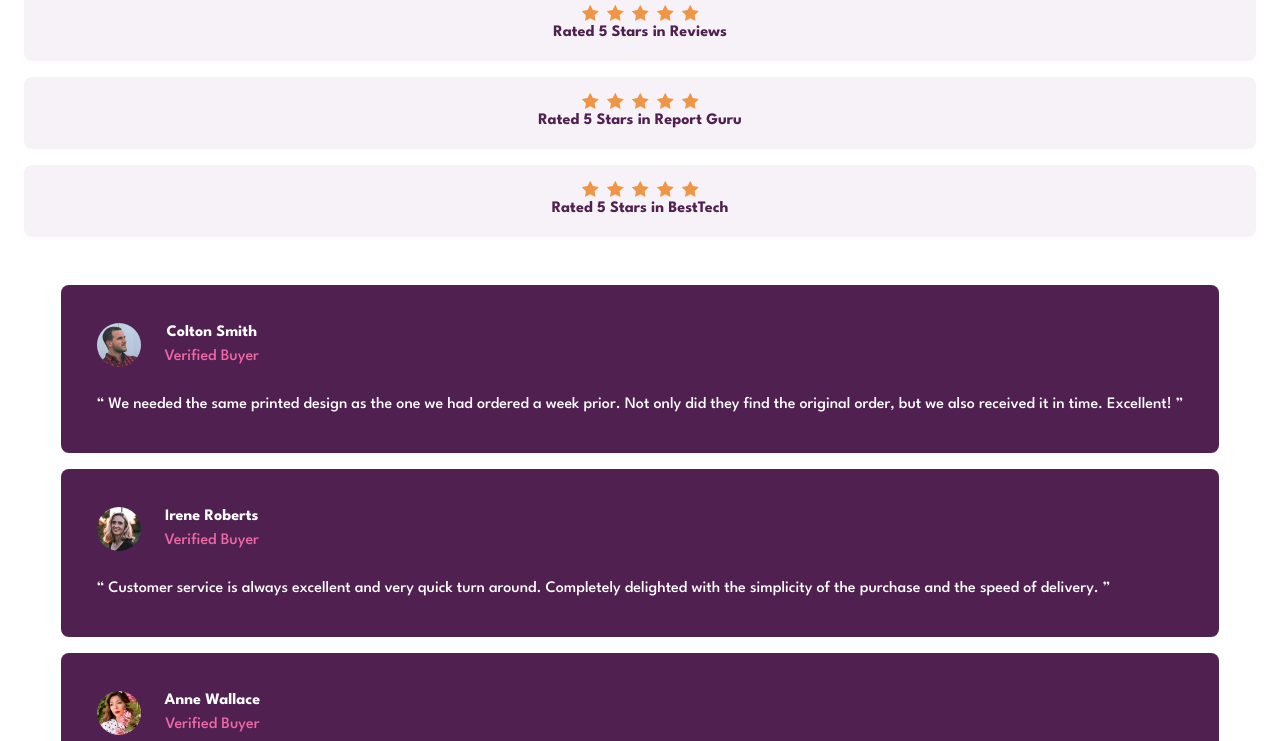
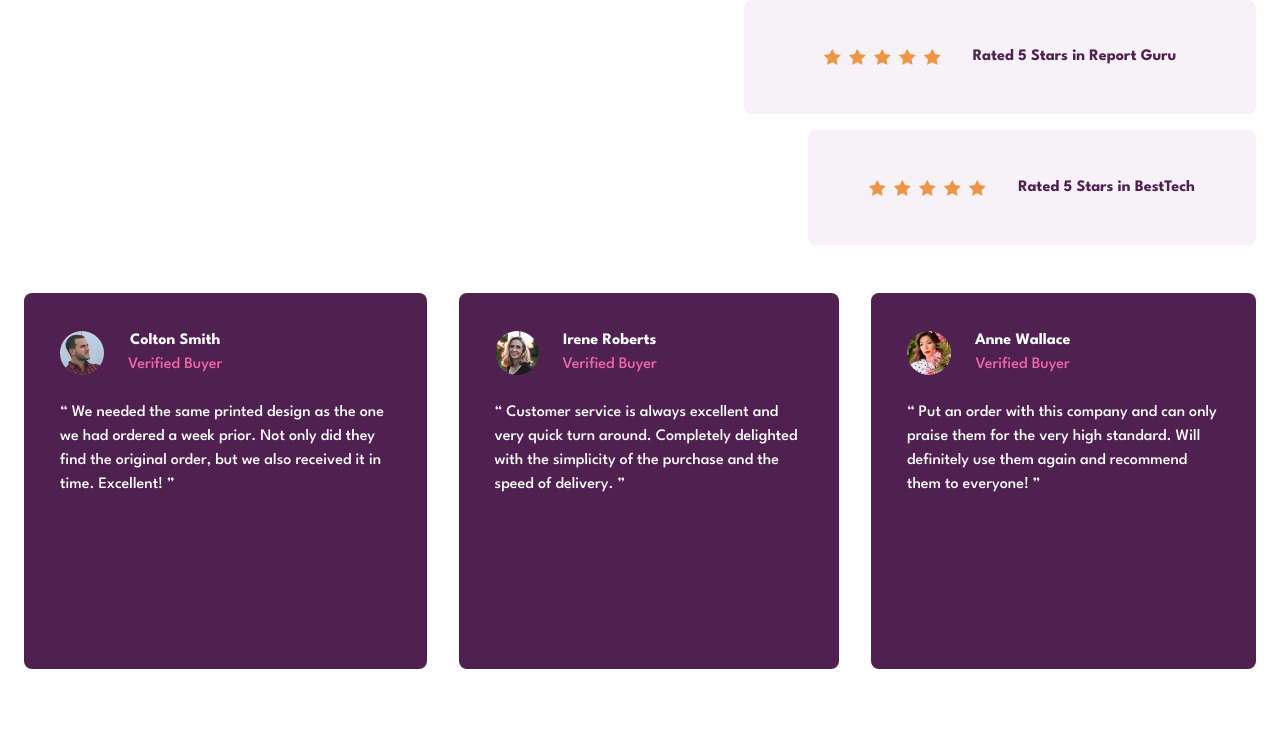
Before and after one commit to Kseylo/social-proof-section, a website built with Vite: page index.html in a window 1280 px wide. Shown: the part 227-968 px from the top of the page. Built offline with nearby package versions, Linux system fonts and the light colour scheme.

Commit message:
working on responsive layout

```diff
--- a/style.scss
+++ b/style.scss
@@ -110,12 +110,15 @@ body {
 }
 
 main {
-    display: flex;
+    display: grid;
     min-height: 100dvh;
-    flex-direction: column;
-    align-items: center;
     margin: 6rem 1rem;
     gap: 3rem;
+
+    @include desktop() {
+        grid-template-columns: repeat(2, 1fr);
+        grid-template-rows: repeat(2, 1fr);
+    }
 }
 
 header {
@@ -133,9 +136,9 @@ header {
 }
 .ratings {
     width: 100%;
-    display: flex;
-    flex-direction: column;
+    display: grid;
     gap: 1rem;
+
     .rating {
         background-color: $light-grayish-magenta;
         display: flex;
@@ -143,6 +146,20 @@ header {
         align-items: center;
         padding: 1rem;
         border-radius: 0.5rem;
+
+        @include tablet() {
+            flex-direction: row;
+            justify-content: center;
+            gap: 2rem;
+
+            &:nth-child(2) {
+                margin-left: 5rem;
+            }
+            &:nth-child(3) {
+                margin-left: 9rem;
+            }
+        }
+
         &__stars {
             display: flex;
             gap: 0.5rem;
@@ -158,6 +175,14 @@ header {
     display: flex;
     flex-direction: column;
     gap: 1rem;
+
+    @include tablet() {
+        flex-direction: row;
+        gap: 2rem;
+        grid-column: 1 / -1;
+    }
+}
+
 .testimonial {
     background-color: $very-dark-magenta;
     border-radius: 0.5rem;
@@ -194,4 +219,3 @@ header {
         font-weight: 500;
     }
 }
-}
```
Lines whose indentation alone changed are shown as unchanged.
